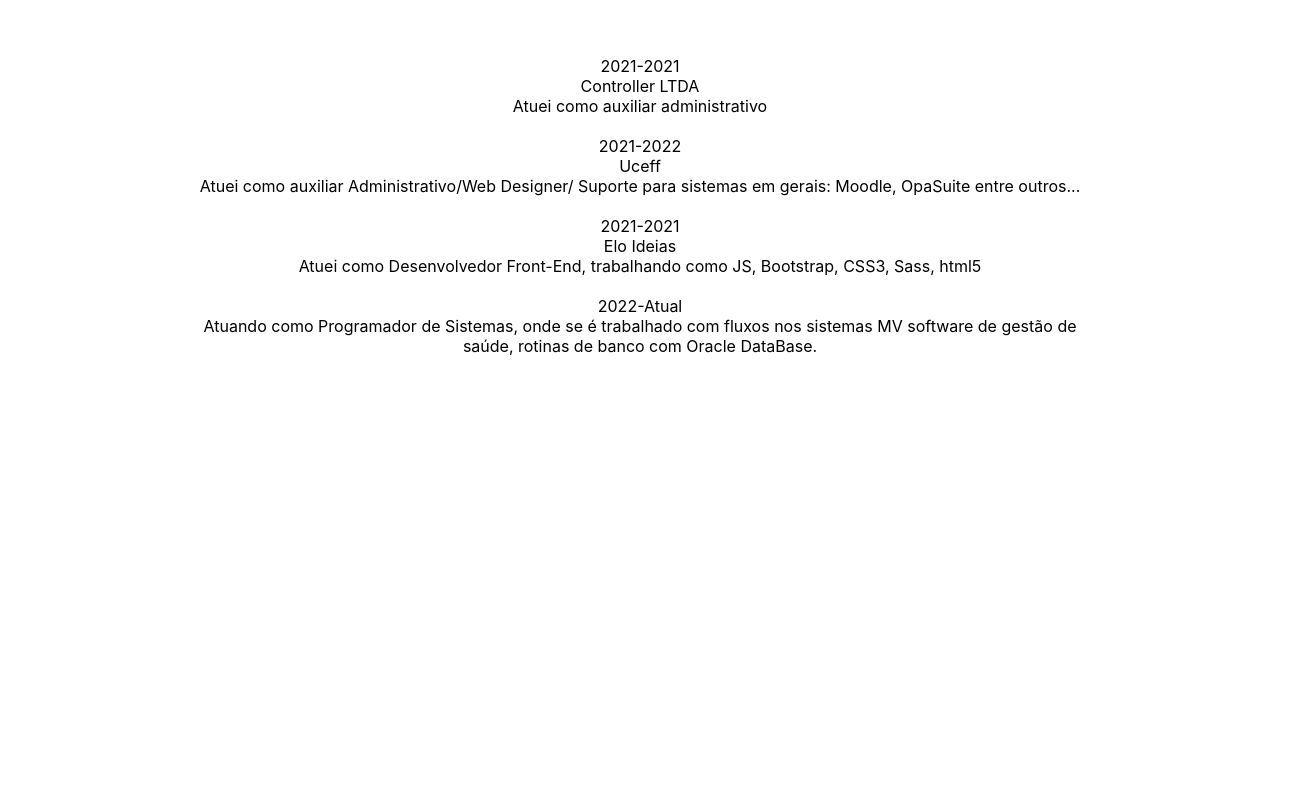
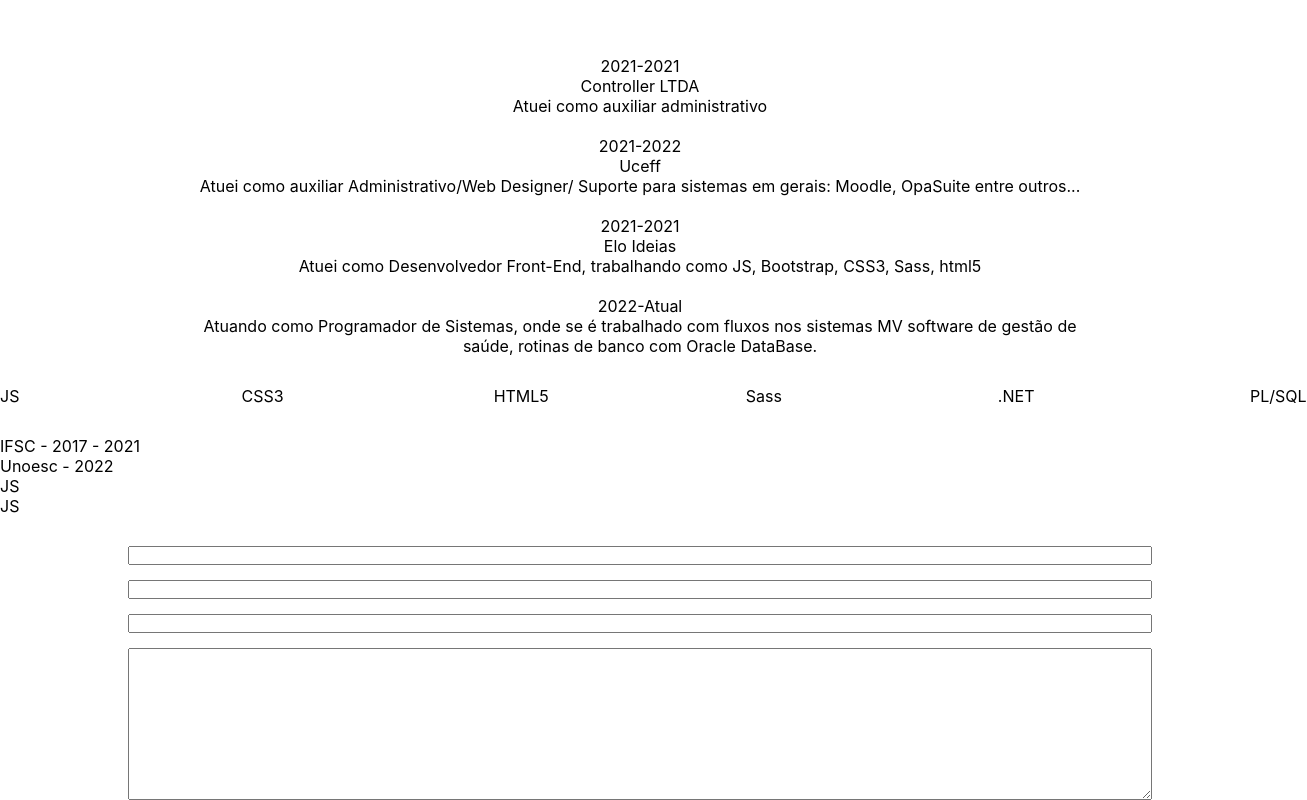
Before and after one commit to Jeje-Gab/Portifolio-React, a React (Create React App) app in the folder meu-projeto/: page / in a window 1280 px wide. Shown: the part 304-1104 px from the top of the page, 1307 px wide, since content can reach past the window. Before the commit the page ends 800 px from the top, so only its background shows below. Built offline with nearby package versions, Linux system fonts and the light colour scheme.

Commit message:
Adiçâo das restantes secções, Skills, College and Form

```diff
--- a/meu-projeto/src/App.jsx
+++ b/meu-projeto/src/App.jsx
@@ -1,6 +1,9 @@
 import Navbar from './Components/Navbar/Navbar'
 import Profile from './Components/Profile/Profile'
 import Experience from './Components/Experience/Experience'
+import Skills from './Components/Skills/Skills'
+import College from './Components/College/College'
+import Form from './Components/Form/Form'
 
 import './App.css'
 // Impotando CSS para usar na pagina
@@ -12,6 +15,9 @@
       <Profile />
       {/*Todos devem estar dentro da div*/}
       <Experience/>
+      <Skills/>
+      <College/>
+      <Form/>
     </div>
   )
 }
--- /dev/null
+++ b/meu-projeto/src/Components/College/College.jsx
@@ -0,0 +1,19 @@
+import React, { useState } from 'react'
+import './College.css'
+
+function College() {
+  return (
+    <div className="ItensCollege space">
+      <div>
+        <div className="BoxCollege">
+          <div className="College">IFSC - 2017 - 2021</div>
+          <div className="College">Unoesc - 2022</div>
+          <div className="College">JS</div>
+          <div className="College">JS</div>
+        </div>
+      </div>
+    </div>
+  )
+}
+
+export default College;
--- /dev/null
+++ b/meu-projeto/src/Components/Form/Form.css
@@ -0,0 +1,22 @@
+* {
+  margin: 0;
+  padding: 0;
+}
+
+form {
+  max-width: 80vw;
+    margin-left: auto;
+    margin-right: auto;
+}
+
+form div {
+  display: flex;
+  flex-wrap: wrap;
+  margin-top: 15px;
+}
+
+form div span,
+form div input,
+form div textarea {
+  width: 100%;
+}
--- /dev/null
+++ b/meu-projeto/src/Components/Form/Form.jsx
@@ -0,0 +1,29 @@
+import React, { useState } from 'react'
+import './Form.css'
+
+function Form() {
+  return (
+    <div className="ItensForm space">
+      <form action="">
+        <div>
+          <span></span>
+          <input type="text" />
+        </div>
+        <div>
+          <span></span>
+          <input type="text" />
+        </div>
+        <div>
+          <span></span>
+          <input type="text" />
+        </div>
+        <div>
+          <span></span>
+          <textarea name="" id="" cols="30" rows="10"></textarea>
+        </div>
+      </form>
+    </div>
+  )
+}
+
+export default Form;
--- /dev/null
+++ b/meu-projeto/src/Components/Skills/Skills.css
@@ -0,0 +1,19 @@
+* {
+  margin: 0;
+  padding: 0;
+}
+
+.BoxSkills {
+  display: flex;
+  flex-wrap: wrap;
+  justify-content: space-between;
+}
+
+.Skills {
+  width: auto;
+  display: block;
+  max-width: 30px;
+  max-height: 30px;
+  border-radius: 100%;
+  align-items: center;
+}
--- /dev/null
+++ b/meu-projeto/src/Components/Skills/Skills.jsx
@@ -0,0 +1,21 @@
+import React, { useState } from 'react'
+import './Skills.css'
+
+function Skills() {
+  return (
+    <div className="ItensSkills space">
+      <div>
+        <div className="BoxSkills">
+          <div className="Skills">JS</div>
+          <div className="Skills">CSS3</div>
+          <div className="Skills">HTML5</div>
+          <div className="Skills">Sass</div>
+          <div className="Skills">.NET</div>
+          <div className="Skills">PL/SQL</div>
+        </div>
+      </div>
+    </div>
+  )
+}
+
+export default Skills;
```
Also changed, not shown: meu-projeto/src/Components/College/College.css (added).
